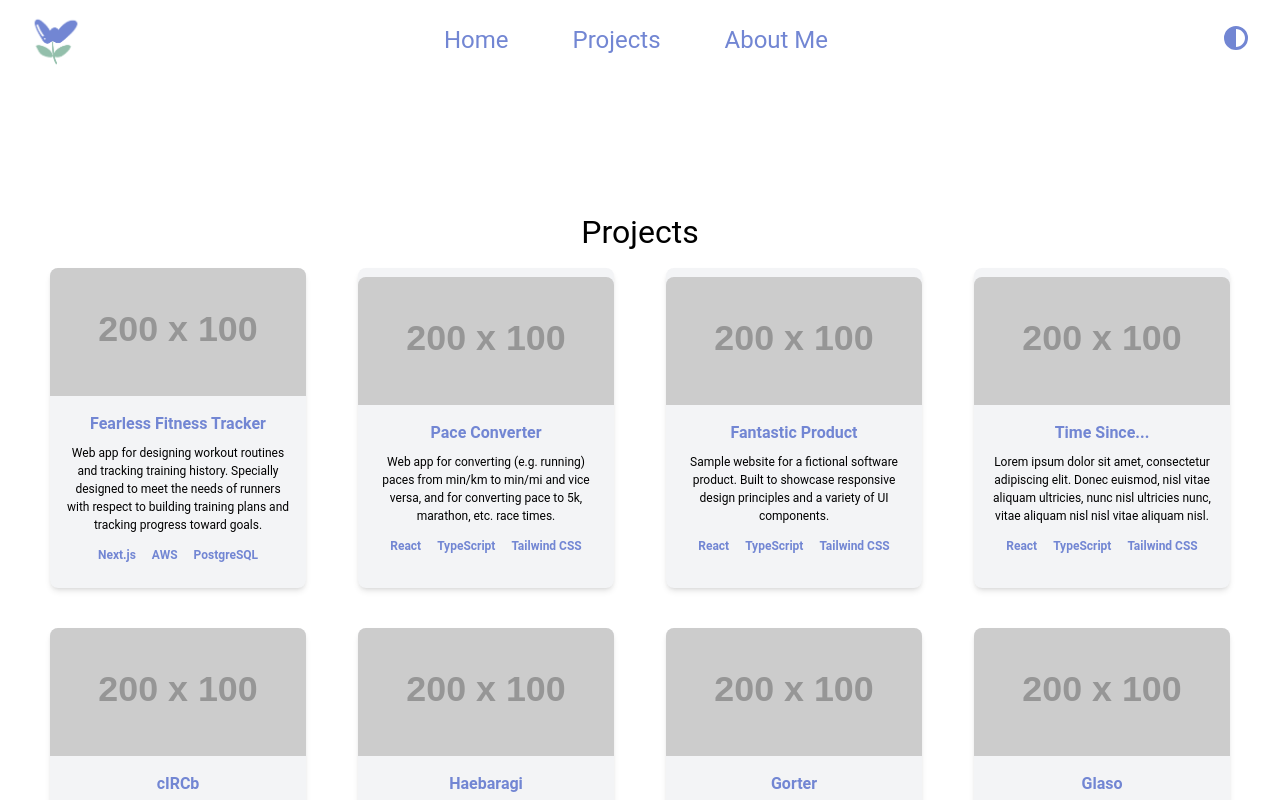
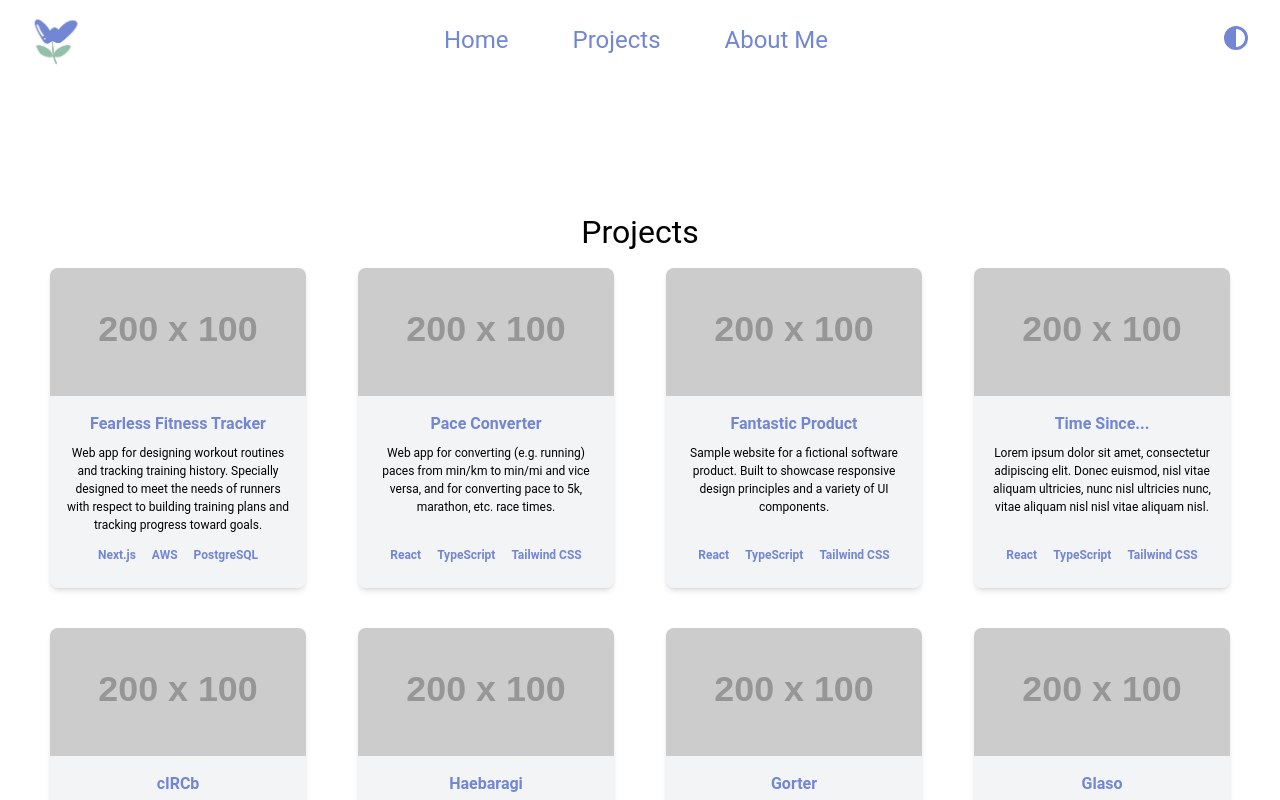
Before and after one commit to blsmxiu47/portfolio, a React (Vite) app: page /projects in a window 1280 px wide. Shown: the top 800 px of the page. Built offline with nearby package versions, Linux system fonts and the light colour scheme.

Commit message:
set fixed height for project cards regardless of length of description

```diff
--- a/src/components/Projects/ProjectCard/index.tsx
+++ b/src/components/Projects/ProjectCard/index.tsx
@@ -9,7 +9,7 @@ const ProjectCard = ({
 }: ProjectCardProps) => {
     return (
         <a
-            className="relative group max-w-[16rem] justify-self-center flex flex-col justify-center mx-2 my-1 rounded-lg shadow-md hover:scale-110 transition duration-700 ease-in-out cursor:pointer bg-gray-100 dark:bg-gray-800"
+            className="relative group h-80 max-w-[16rem] justify-self-center flex flex-col justify-top mx-2 my-1 rounded-lg shadow-md hover:scale-110 transition duration-700 ease-in-out cursor:pointer bg-gray-100 dark:bg-gray-800"
             href={githubLink}
             target="_blank"
             rel="noopener noreferrer"
@@ -28,13 +28,15 @@ const ProjectCard = ({
                 <rect x="-180" y="130" width="8" height="180" transform="rotate(-45)" fill="white" />
             </svg>
             <img className="rounded-t-lg" src={imageSrc} alt="Project demo screenshot" />
-            <div className="px-4 pt-2 pb-4 bg-transparent">
+            <div className="px-4 pt-2 pb-4 bg-transparent flex-1 flex flex-col justify-between">
+                <div>
                     <h2 className="pt-2 pb-1 text-[1rem] font-bold text-[var(--primary)] dark:text-white">
                         {title}
                     </h2>
                     <p className="py-1 text-[0.75rem]">
                         {summary}
                     </p>
+                </div>
                 <div className="flex flex-wrap justify-center gap-4 py-2 w-full">
                     {tags.map((tag, index) => (
                         <span key={index} className="text-[0.75rem] font-semibold text-[var(--primary)] dark:text-white">
```
Lines whose indentation alone changed are shown as unchanged.
